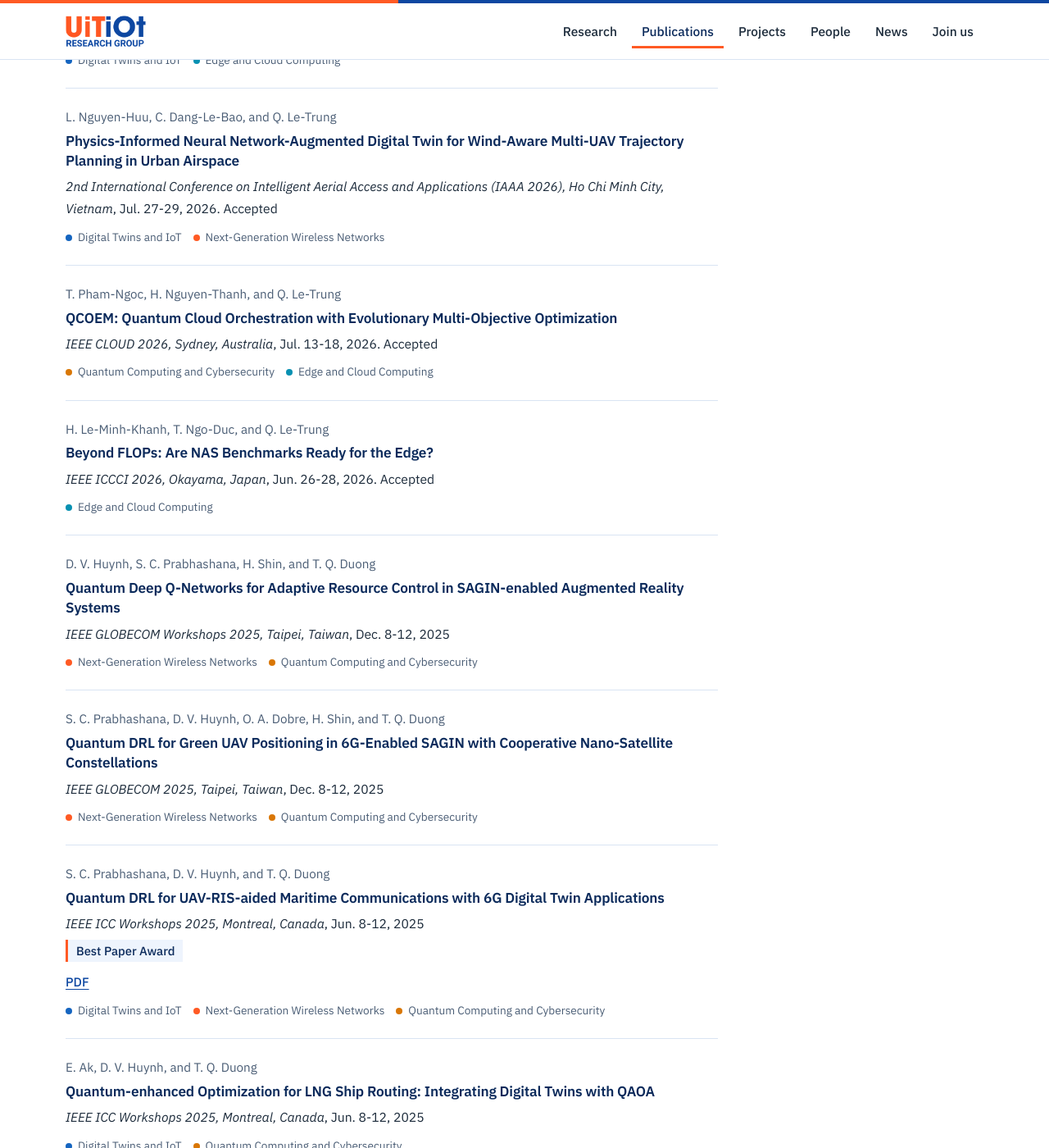
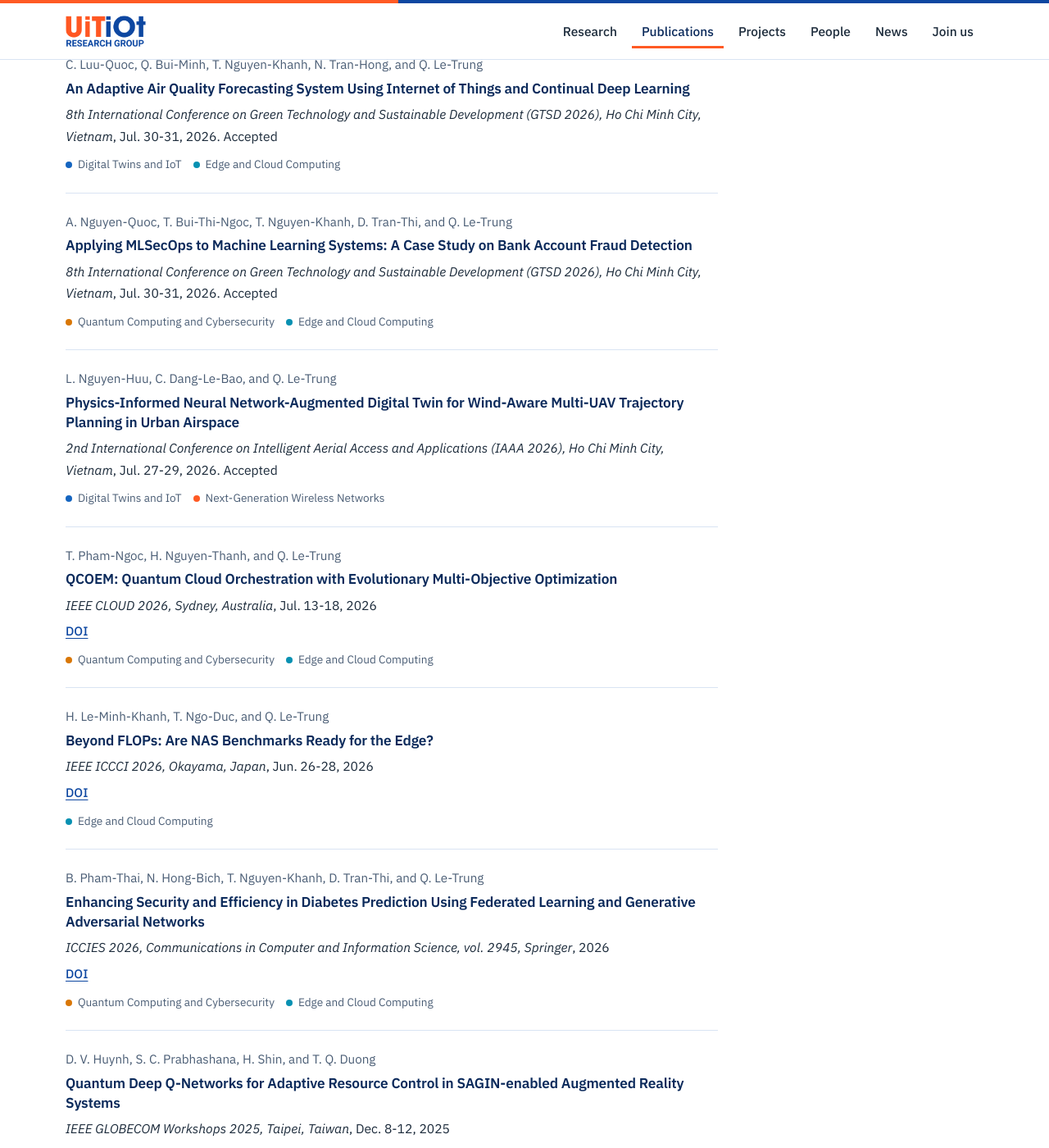
Before and after one commit to vdanghuynh/uitiot, a Jekyll site: the page built from publications.html, in a window 1280 px wide and 1400 px high, scrolled down 12100 px. Shown: the whole window at 82% size. Built offline with Jekyll 4.4.1, drawn with Linux system fonts in a browser that asks for light colours; some of the changed text lies outside the part shown.

Commit message:
Publications: add ICCIES and MLSecOps papers, add DOIs

```diff
--- a/_data/publications.yml
+++ b/_data/publications.yml
@@ -17,10 +17,10 @@
 - type: journal
   year: 2026
   date: Sep. 2026
-  status: Accepted
   authors: A. T. Duong, H. Dao, T. A. Le, H. X. Nguyen, Q. Le-Trung, and D. V. Huynh
   title: "GRADFA: A Unified Gradient-Based Attribution Framework for Backdoor Detection and Mitigation in DRL-Based O-RAN xApps"
   venue: IEEE Open Journal of the Communications Society
+  doi: 10.1109/OJCOMS.2026.3739586
   pillars: [wireless, qsec]
   featured: true
 
@@ -30,6 +30,7 @@
   authors: T. Do, Q. Le-Trung, and P. T. H. Nguyen
   title: "PRoFENCH: A Systematic Study of Multimodal Fusion and Generalization in WiFi-Vision Wireless Sensing for People Counting"
   venue: Ad Hoc Networks
+  doi: 10.1016/j.adhoc.2026.104388
   pillars: [wireless]
 
 - type: journal
@@ -38,6 +39,7 @@
   authors: B. Pham-Thai, M. Nguyen-Le-Ha, T. Nguyen-Khanh, and Q. Le-Trung
   title: "An Approach to Attack Classification for Programmable Network Infrastructure Using Machine Learning and Deep Learning Solutions"
   venue: IEEE Access
+  doi: 10.1109/ACCESS.2025.3650705
   pillars: [qsec]
 
 - type: journal
@@ -46,6 +48,7 @@
   authors: T. Nguyen-Khanh, A. Pham-Nguyen-Hai, L. Van-Thien, and Q. Le-Trung
   title: "A Multimodal Swarm Learning Approach for DDoS Detection in Internet of Things Infrastructure"
   venue: EAI Endorsed Transactions on Industrial Networks and Intelligent Systems, vol. 13, no. 1
+  doi: 10.4108/eetinis.131.9961
   pillars: [qsec, edge]
 
 - type: journal
@@ -467,6 +470,15 @@
 
 - type: conference
   year: 2026
+  date: Jul. 30-31, 2026
+  status: Accepted
+  authors: A. Nguyen-Quoc, T. Bui-Thi-Ngoc, T. Nguyen-Khanh, D. Tran-Thi, and Q. Le-Trung
+  title: "Applying MLSecOps to Machine Learning Systems: A Case Study on Bank Account Fraud Detection"
+  venue: 8th International Conference on Green Technology and Sustainable Development (GTSD 2026), Ho Chi Minh City, Vietnam
+  pillars: [qsec, edge]
+
+- type: conference
+  year: 2026
   date: Jul. 27-29, 2026
   status: Accepted
   authors: L. Nguyen-Huu, C. Dang-Le-Bao, and Q. Le-Trung
@@ -477,20 +489,29 @@
 - type: conference
   year: 2026
   date: Jul. 13-18, 2026
-  status: Accepted
   authors: T. Pham-Ngoc, H. Nguyen-Thanh, and Q. Le-Trung
   title: "QCOEM: Quantum Cloud Orchestration with Evolutionary Multi-Objective Optimization"
   venue: IEEE CLOUD 2026, Sydney, Australia
+  doi: 10.1109/CLOUD72782.2026.00059
   pillars: [qsec, edge]
 
 - type: conference
   year: 2026
   date: Jun. 26-28, 2026
-  status: Accepted
   authors: H. Le-Minh-Khanh, T. Ngo-Duc, and Q. Le-Trung
   title: "Beyond FLOPs: Are NAS Benchmarks Ready for the Edge?"
   venue: IEEE ICCCI 2026, Okayama, Japan
+  doi: 10.1007/978-3-032-37933-7_11
   pillars: [edge]
+
+- type: conference
+  year: 2026
+  date: 2026
+  authors: B. Pham-Thai, N. Hong-Bich, T. Nguyen-Khanh, D. Tran-Thi, and Q. Le-Trung
+  title: "Enhancing Security and Efficiency in Diabetes Prediction Using Federated Learning and Generative Adversarial Networks"
+  venue: ICCIES 2026, Communications in Computer and Information Science, vol. 2945, Springer
+  doi: 10.1007/978-3-032-21631-1_26
+  pillars: [qsec, edge]
 
 - type: conference
   year: 2025
```
